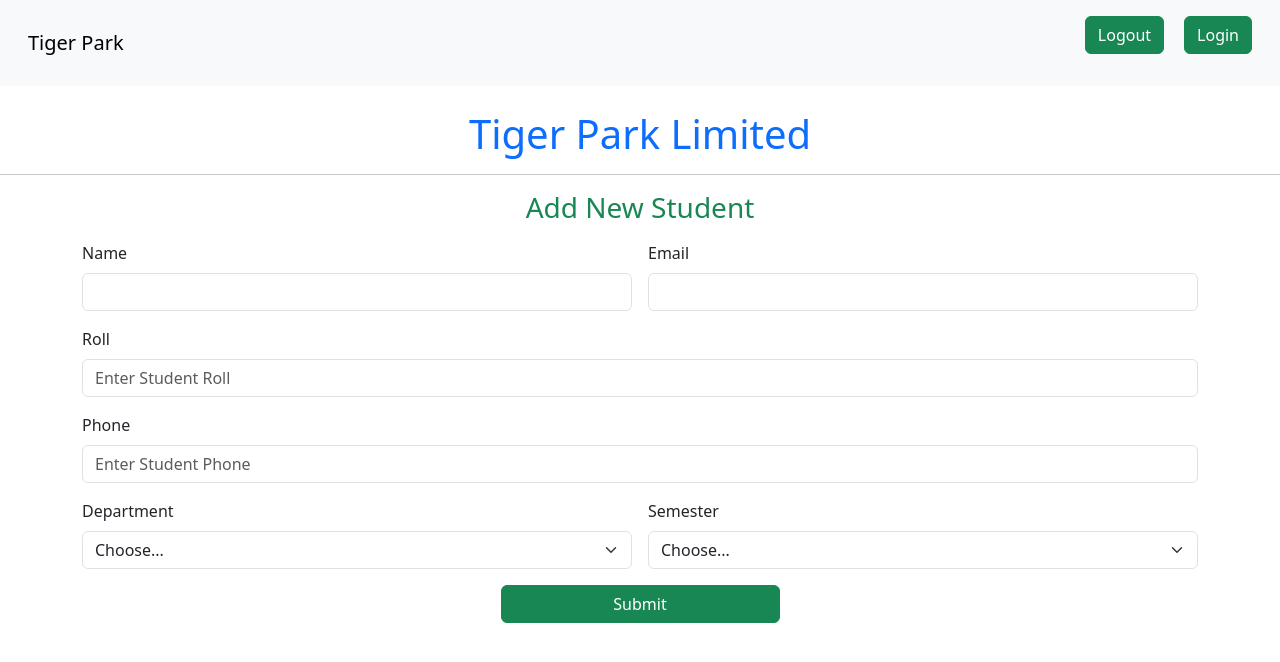
After one commit to Mamun8854/student_management_system, a Django app: page /add/student/ in a window 1280 px wide. The commit adds this page. Shown: the top 662 px of the page. Run offline with Django 4.2, Linux system fonts and the light colour scheme.

```diff
--- a/home/templates/home/index.html
+++ b/home/templates/home/index.html
@@ -35,7 +35,7 @@
                     <td>{{student.department}}</td>
                     <td>
                       <a class="btn btn-danger" href="{% url 'delete_student' student.id%}">Delete</a>
-                      <a class="btn btn-success" href="">Edit</a>
+                      <a class="btn btn-success" href="{% url 'update_student' student.id%}">Edit</a>
                   </td>
                 </tr>
                 {% endfor %}
--- /dev/null
+++ b/home/templates/student/add_student.html
@@ -0,0 +1,59 @@
+{% extends "base.html" %}
+{% block start %}
+    <h1 class="text-primary text-center mt-4">Tiger Park Limited</h1>
+    <hr>
+    <h3 class="text-center my-3 text-success">Add New Student</h3>
+    <div class="container">
+      <form class="row g-3" method="POST">
+        {% csrf_token %}
+        <div class="col-md-6">
+          <label for="inputname4" class="form-label">Name</label>
+          <input type="text" name="name" class="form-control" id="inputname4">
+        </div>
+        <div class="col-md-6">
+          <label for="inputEmail4" class="form-label">Email</label>
+          <input type="email" name="email" class="form-control" id="inputEmail4">
+        </div>
+        <div class="col-12">
+          <label for="inputRoll" class="form-label">Roll</label>
+          <input type="text" name="roll" class="form-control" id="inputRoll" placeholder="Enter Student Roll">
+        </div>
+        <div class="col-12">
+          <label for="inputPhone2" class="form-label">Phone</label>
+          <input type="number" name="phone" class="form-control" id="inputPhone2" placeholder="Enter Student Phone">
+        </div>
+        <div class="col-md-6">
+          <label for="inputDepartment" class="form-label">Department</label>
+          <select id="inputDepartment" name="department" class="form-select">
+            <option selected>Choose...</option>
+            <option>Computer Science & Technology</option>
+            <option>Civil Technology</option>
+            <option>Electrical Technology</option>
+            <option>Mechanical Technology</option>
+            <option>Automobile Technology</option>
+            <option>Textile Technology</option>
+            <option>Merine Technology</option>
+          </select>
+        </div>
+        <div class="col-md-6">
+          <label for="inputSemester" class="form-label">Semester</label>
+          <select id="inputSemester" name="semester" class="form-select">
+            <option selected>Choose...</option>
+            <option>1st</option>
+            <option>2nd</option>
+            <option>3rd</option>
+            <option>4th</option>
+            <option>5th</option>
+            <option>6th</option>
+            <option>7th</option>
+            <option>8th</option>
+          </select>
+        </div>
+        <div class="col-12 d-flex align-items-center justify-content-center">
+          <button type="submit" class="btn btn-success w-25">Submit</button>
+        </div>
+      </form>
+
+    </div>
+
+ {% endblock %}
--- a/home/views.py
+++ b/home/views.py
@@ -1,4 +1,3 @@
-# from typing import Any, Optional
 from django.shortcuts import render, redirect
 from django.views import View
 from .models import Student
@@ -46,3 +45,10 @@ class StudentDeleteView(RedirectView):
         delete_id = kwargs['id']
         Student.objects.get(pk=delete_id).delete()
         return super().get_redirect_url(*args, **kwargs)
+
+
+class UpdateStudentView(View):
+    def get(self, request, id):
+        queryset = Student.objects.get(id=id)
+        context = {'student': queryset}
+        return render(request, 'student/update_student.html', context)
--- a/student_management/urls.py
+++ b/student_management/urls.py
@@ -8,6 +8,9 @@ urlpatterns = [
     path("add/student/", views.AddStudent.as_view(), name="add_student"),
     path(
         "delete/student/<int:id>/", views.StudentDeleteView.as_view(),
-        name="delete_student")
+        name="delete_student"),
+    path(
+        "update/student/<int:id>/", views.UpdateStudentView.as_view(),
+        name="update_student")
 
 ]
```
Also changed, not shown: home/templates/student/update_student.html (+6 -6 lines).
